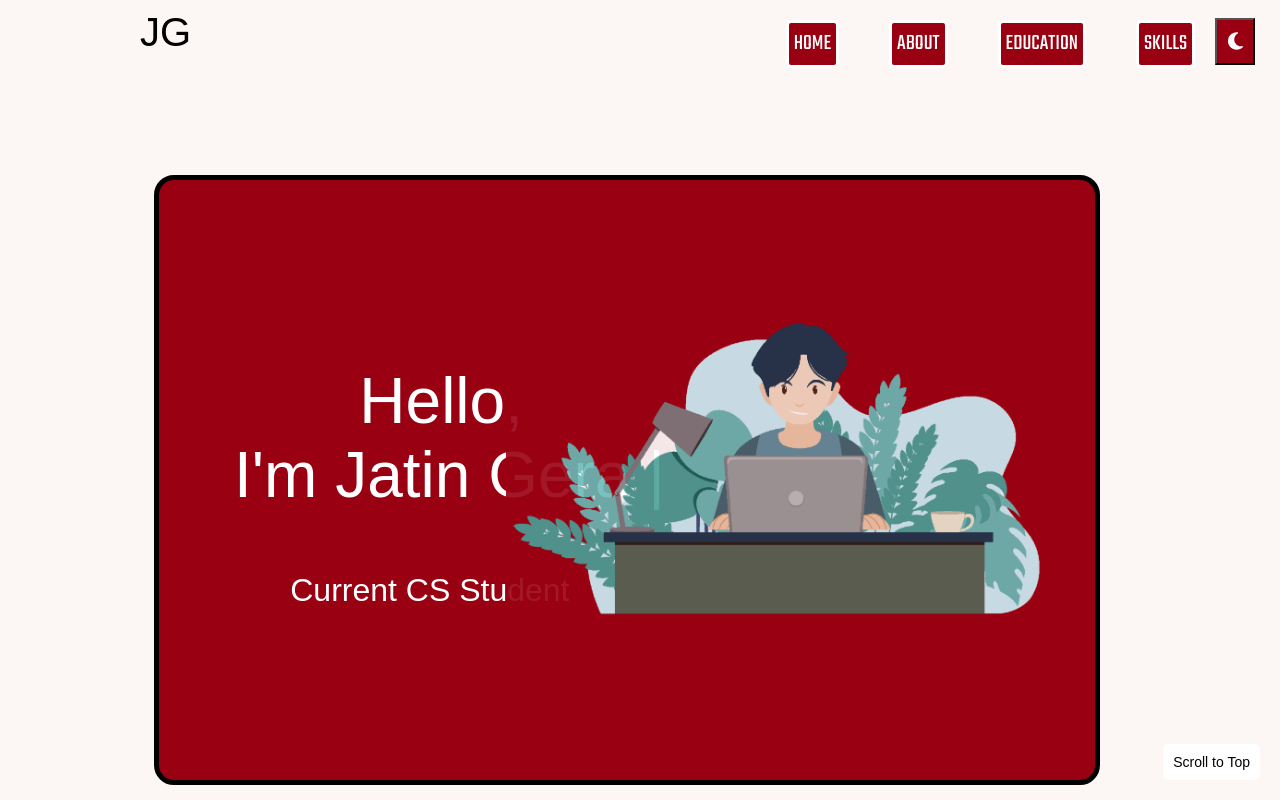
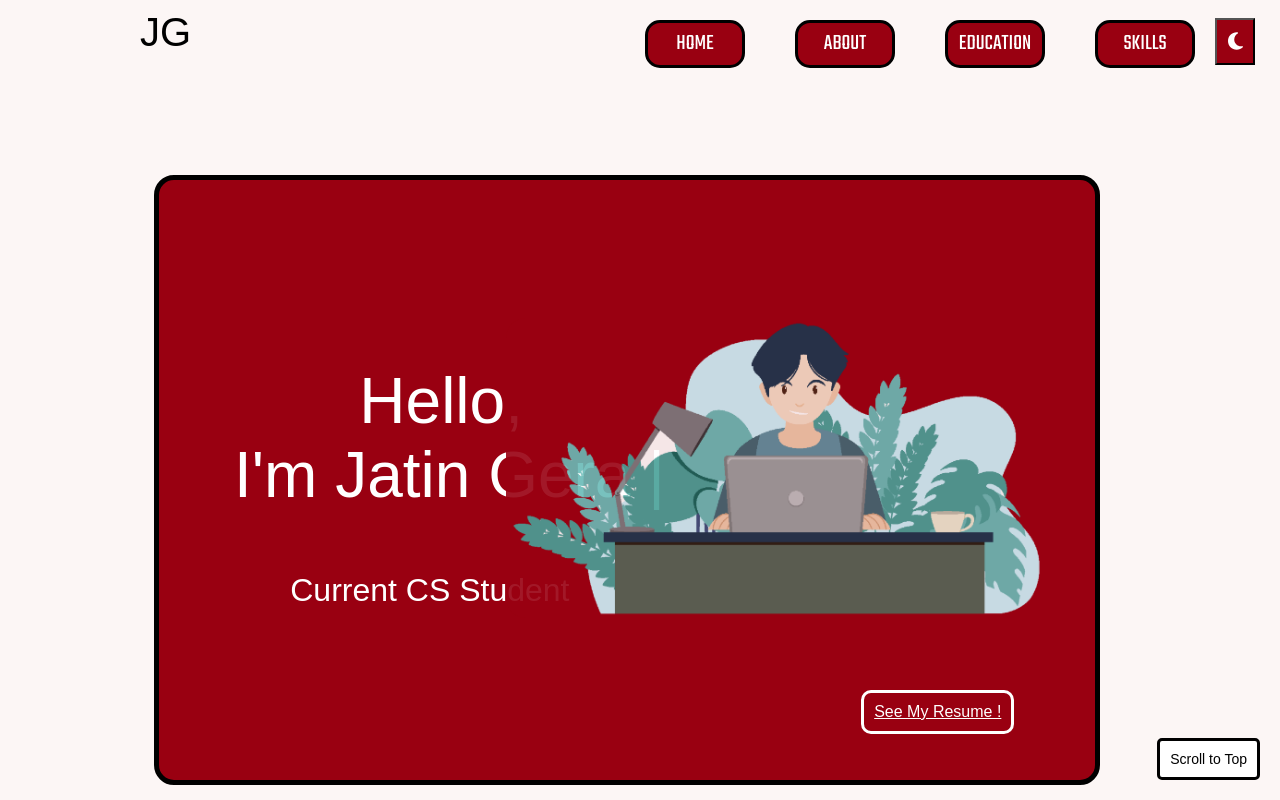
Before and after one commit to jating378/my-portfolio, a React (Create React App) app: page / in a window 1280 px wide. Shown: the top 800 px of the page. Built offline with nearby package versions, Linux system fonts and the light colour scheme; a web font is replaced by a local one.

Commit message:
added resume

```diff
--- a/src/App.css
+++ b/src/App.css
@@ -170,13 +170,21 @@ body.light-mode .skills-list :hover{
   padding: 5px;
   background-color: #09183b; /* Match your container background color */
   border: 3px solid white;
-  border-radius: 5px;
+  border-radius: 15px;
+  width: 100px;
   color: #ffffff; /* Set text color to white */
   font-family: 'Teko', sans-serif;
   font-weight: 400;
   font-size: 1.4rem; /* Adjust the font size as needed */
   cursor: pointer;
   transition: background-color 0.3s ease;
+}
+body.light-mode .navigation-button{
+  border: 3px solid black;
+}
+
+body.light-mode .scroll-to-top{
+  border: 3px solid black;
 }
 
 .navigation-button:hover {
@@ -436,3 +444,27 @@ body.light-mode .skills-list :hover{
   cursor: pointer;
   transition: background-color 0.3s ease-in-out;
 }
+
+.resume-button {
+  /* Add your styles here */
+  background-color:#041a4d;
+  position: fixed;
+  top:85%;
+  left:75%;
+  color: white;
+  border-radius:10px;
+  border:3px solid white;
+  padding: 10px;
+  cursor: pointer;
+}
+
+body.light-mode .resume-button{
+  background-color: #990011;
+}
+
+body.light-mode .resume-button:hover{
+  background-color:#ca3244;
+}
+.resume-button:hover {
+  background-color:#0060e7;
+}
--- a/src/App.js
+++ b/src/App.js
@@ -88,6 +88,14 @@ function App() {
         </p>
       <p className='logo-text protest-riot-subtext'>Current CS Student</p>
         <img src={darkMode ? containerImage : lightcontainerImage} alt="Container Image" className="container-image" />
+        <a
+        href={process.env.PUBLIC_URL + "/myresume.pdf"}
+        target="_blank"
+        rel="noopener noreferrer"
+        className="resume-button"
+      >
+        See My Resume !
+      </a>
       </div>
       <div className='about-me-container container' id="about-section">
         <h2 className='logo-text protest-riot-text about-me-heading'>
```
Also changed, not shown: src/images/sysadmin_03.jpg (deleted), 1 other file (tests, documents, lock files or other folders).
